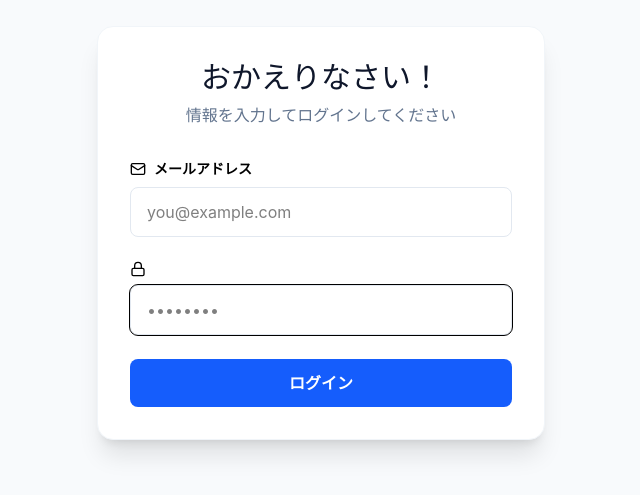
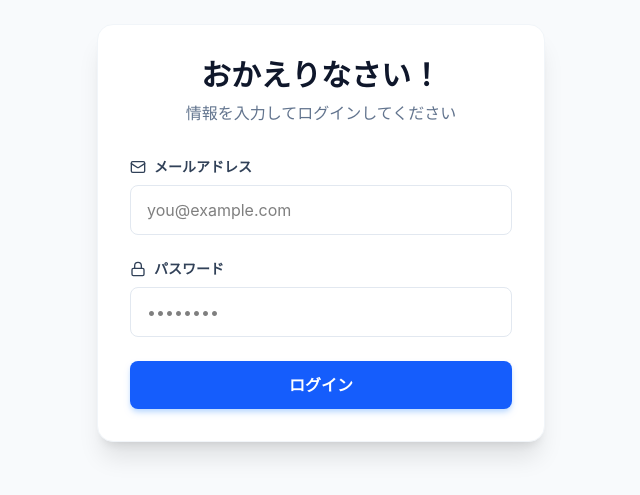
Before and after one commit to HarutarouKawamoto/kudos-loop, a Next.js app in the folder frontend/: page /login in a window 1280 px wide. Shown: the part 167-662 px from the top of the page, without its empty margins (319-959 px from the left). Built offline with nearby package versions, Linux system fonts and the light colour scheme.

Commit message:
feat: Axiosを使用したログイン機能の実装

```diff
--- a/frontend/app/login/page.tsx
+++ b/frontend/app/login/page.tsx
@@ -1,50 +1,75 @@
-"use client"; // クライアント側で動くコンポ―ネントであることを宣言
+"use client"; // クライアント側で動くコンポーネントであることを宣言
 
 import { useForm } from "react-hook-form";
 import { zodResolver } from "@hookform/resolvers/zod";
 import * as z from "zod";
 import { Lock, Mail } from "lucide-react";
+import axios from "axios";
 
-//バリデーションルール（スキーマ）を定義
+
+// バリデーションルール（スキーマ）を定義
 const loginSchema = z.object({
-    email: z.string().email({ message: "正しいメールアドレスを入力してください。"}),
-    password: z.string().min(8,{ message: "パスワードは8文字以上である必要があります。" }),
+  email: z.string().email({ message: "正しいメールアドレスを入力してください。" }),
+  password: z.string().min(8, { message: "パスワードは8文字以上である必要があります。" }),
 });
 
+// スキーマから型を自動生成
 type LoginFormValues = z.infer<typeof loginSchema>;
 
-export default function LoginPage(){
-    //react-hook-formの初期化
+export default function LoginPage() {
+  // react-hook-formの初期化
   const {
     register,
     handleSubmit,
     formState: { errors, isSubmitting },
-    } =useForm<LoginFormValues>({
+  } = useForm<LoginFormValues>({
     resolver: zodResolver(loginSchema),
   });
 
-    //送信時の処理
+  // 送信時の処理（Axios通信）
   const onSubmit = async (data: LoginFormValues) => {
     console.log("送信データ：", data);
-        //TODO:axiosでbackendに飛ばす
-        await new Promise((resolve) => setTimeout(resolve,100)); //通信のシュミレーション
-        alert("ログインを試みます（コンソールを確認してください）");
+    try {
+      // バックエンドのAPIにリクエストを送る
+      const response = await axios.post("http://localhost:3001/auth/login", {
+        email: data.email,
+        password: data.password,
+      });
+
+      // 成功した場合：トークンを取得して保存
+      const { access_token } = response.data;
+      console.log("ログイン成功。トークン:", access_token);
+      localStorage.setItem("token", access_token);
+
+      alert("ログインに成功しました！");
+      // TODO: router.push("/dashboard") などで画面遷移させる
+    } catch (error: unknown) {
+      if (axios.isAxiosError(error)) {
+            console.error("ログイン失敗", error.response?.data);
+            console.log("ステータスコード:", error.response?.status);
+            alert(error.response?.data?.message || "ログインに失敗しました。");
+        } else {
+     // Axios以外の予期せぬエラー（ネットワーク切断など）
+            console.error("予期せぬエラー", error);
+            alert("エラーが発生しました。");
+        }
+    }
   };
 
   return (
     <div className="flex items-center justify-center min-h-screen bg-slate-50">
       <div className="w-full max-w-md p-8 space-y-8 bg-white rounded-2xl shadow-xl border border-slate-100">
         <div className="text-center">
-                    <h2 className="text-3xl front-extrabold text-slate-900">
+          <h2 className="text-3xl font-extrabold text-slate-900">
             おかえりなさい！
           </h2>
           <p className="mt-2 text-slate-500">情報を入力してログインしてください</p>
         </div>
 
         <form onSubmit={handleSubmit(onSubmit)} className="space-y-6">
-                    {/*メールアドレス入力*/}
+          {/* メールアドレス入力 */}
           <div>
-                        <label className="flex items-center gap-2 text-sm font-semibold text-state-700 mb-2">
+            <label className="flex items-center gap-2 text-sm font-semibold text-slate-700 mb-2">
               <Mail size={16} />メールアドレス
             </label>
             <input
@@ -56,15 +81,16 @@ export default function LoginPage(){
             />
             {errors.email && <p className="mt-1 text-xs text-red-500 font-medium">{errors.email.message}</p>}
           </div>
-                    {/*パスワード入力*/}
+
+          {/* パスワード入力 */}
           <div>
-                        <label className="flex items-center gap-2 text-sm font-semibold text-style-700 mb-2">
-                            <Lock size={16} />
+            <label className="flex items-center gap-2 text-sm font-semibold text-slate-700 mb-2">
+              <Lock size={16} />パスワード
             </label>
             <input
               {...register("password")}
               type="password"
-                            className={`w-full px-4 py-3 rounded-lg border transition-all outline none focus:ring-2
+              className={`w-full px-4 py-3 rounded-lg border transition-all outline-none focus:ring-2
                 ${errors.password ? "border-red-500 focus:ring-red-200" : "border-slate-200 focus:ring-blue-100 focus:border-blue-400"}`}
               placeholder="••••••••"
             />
@@ -74,7 +100,7 @@ export default function LoginPage(){
           <button
             type="submit"
             disabled={isSubmitting}
-                        className="w-full py-3 px-4 bg-blue-600 hover:bg-blue-700 text-white font-bold rounded-lg transition-all transform active:scale-[0.98] disabled:cursor-not-allowed shadow-blue-200"
+            className="w-full py-3 px-4 bg-blue-600 hover:bg-blue-700 text-white font-bold rounded-lg transition-all transform active:scale-[0.98] disabled:opacity-50 disabled:cursor-not-allowed shadow-md shadow-blue-200"
           >
             {isSubmitting ? "処理中..." : "ログイン"}
           </button>
@@ -82,4 +108,4 @@ export default function LoginPage(){
       </div>
     </div>
   );
-};
+}
```
Lines whose indentation alone changed are shown as unchanged.
